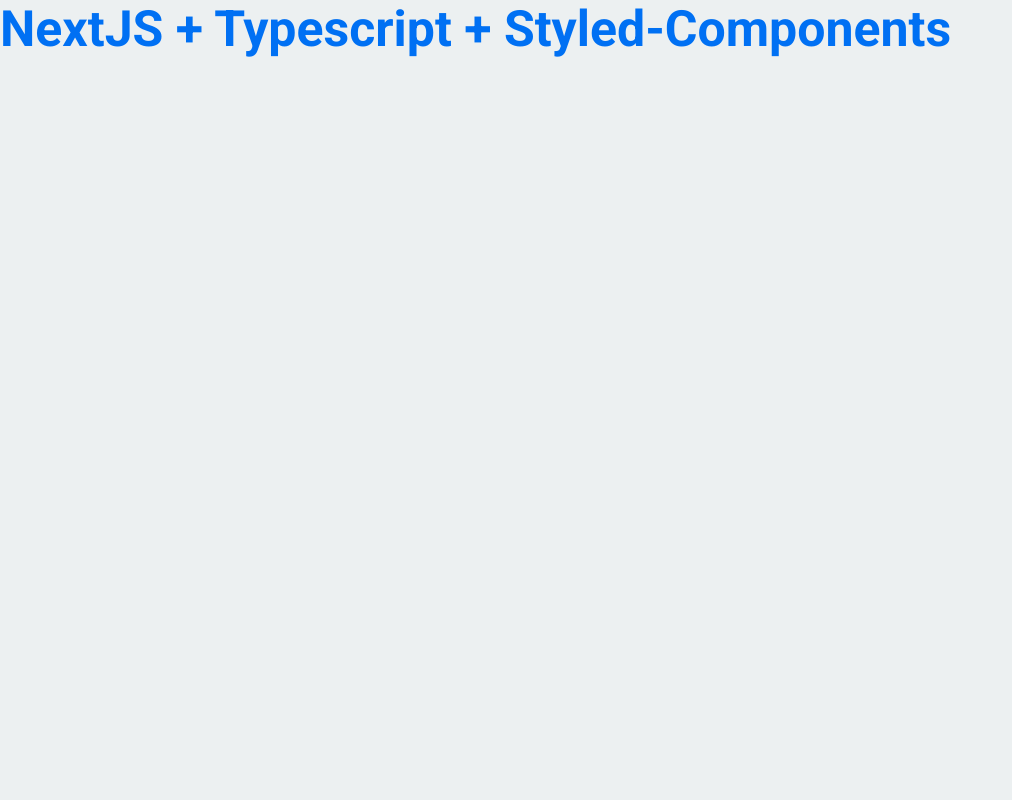
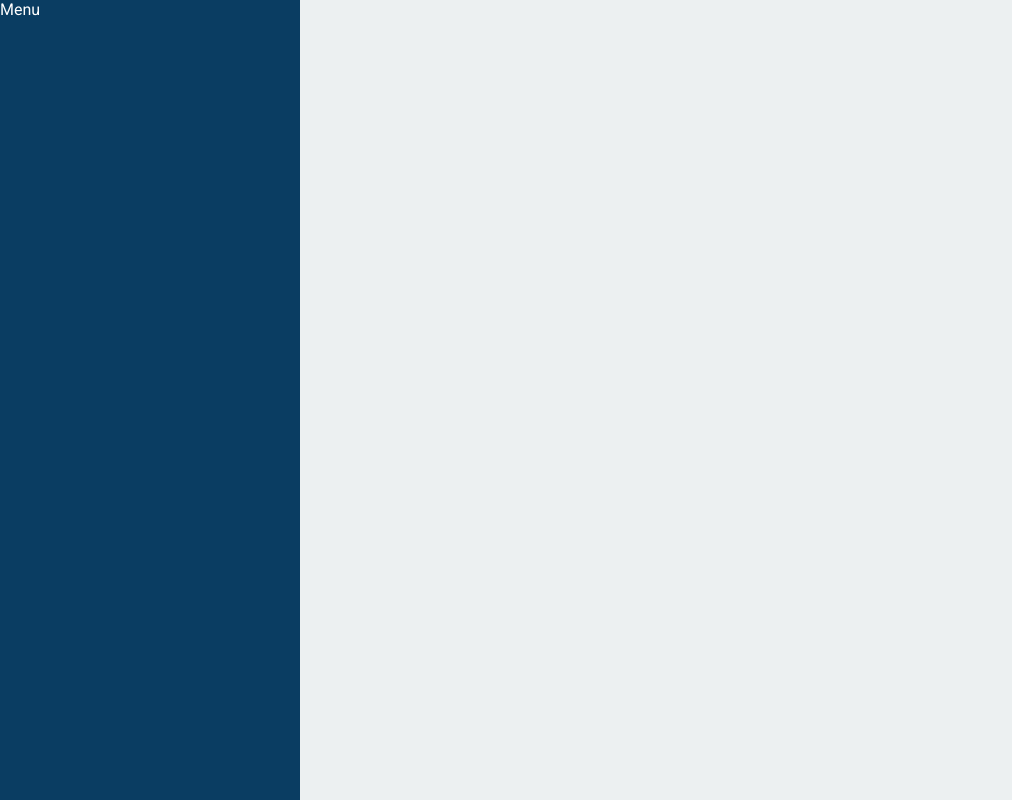
Before and after one commit to pablogeokar/nextjs-sc-dashboard, a Next.js app: page / in a window 1280 px wide. Shown: the whole page, without its empty margins (0-1012 px from the left). Built offline with nearby package versions, Linux system fonts and the light colour scheme.

Commit message:
Início da criação do componente Sidebar

```diff
--- /dev/null
+++ b/src/components/Sidebar/index.tsx
@@ -0,0 +1,20 @@
+import styled from 'styled-components'
+
+const Container = styled.div`
+  position: absolute;
+  height: 100vh;
+  width: 300px;
+  left: 0;
+  top: 0;
+  background-color: ${({ theme }) => theme.colors.primary};
+  color: #fff;
+  overflow: hidden ;
+`
+
+export default function Sidebar() {
+  return (
+    <Container>
+      Menu
+    </Container>
+  )
+}
--- a/src/pages/_app.tsx
+++ b/src/pages/_app.tsx
@@ -30,7 +30,7 @@
 
 const theme = {
   colors: {
-    primary: '#0070f3',
+    primary: '#0a3d62',
   },
 }
 
--- a/src/pages/_document.tsx
+++ b/src/pages/_document.tsx
@@ -3,7 +3,8 @@
 export default class MyDocument extends Document {
   render() {
     return (
-      <Html>
+      <Html lang="pt-br">
+        <title>Dashboard</title>
         <Head>
           <link rel="icon" type="image/png" href="/favicon.png" />
           <link rel="preconnect" href="https://fonts.gstatic.com" />
--- a/src/pages/index.tsx
+++ b/src/pages/index.tsx
@@ -1,10 +1,9 @@
-import styled from 'styled-components'
-
-const Title = styled.h1`
-  font-size: 50px;
-  color: ${({ theme }) => theme.colors.primary};
-`
+import Sidebar from '../components/Sidebar'
 
 export default function Home() {
-  return <Title>NextJS + Typescript + Styled-Components</Title>
+  return (
+    <>
+      <Sidebar />
+    </>
+  )
 }
```
